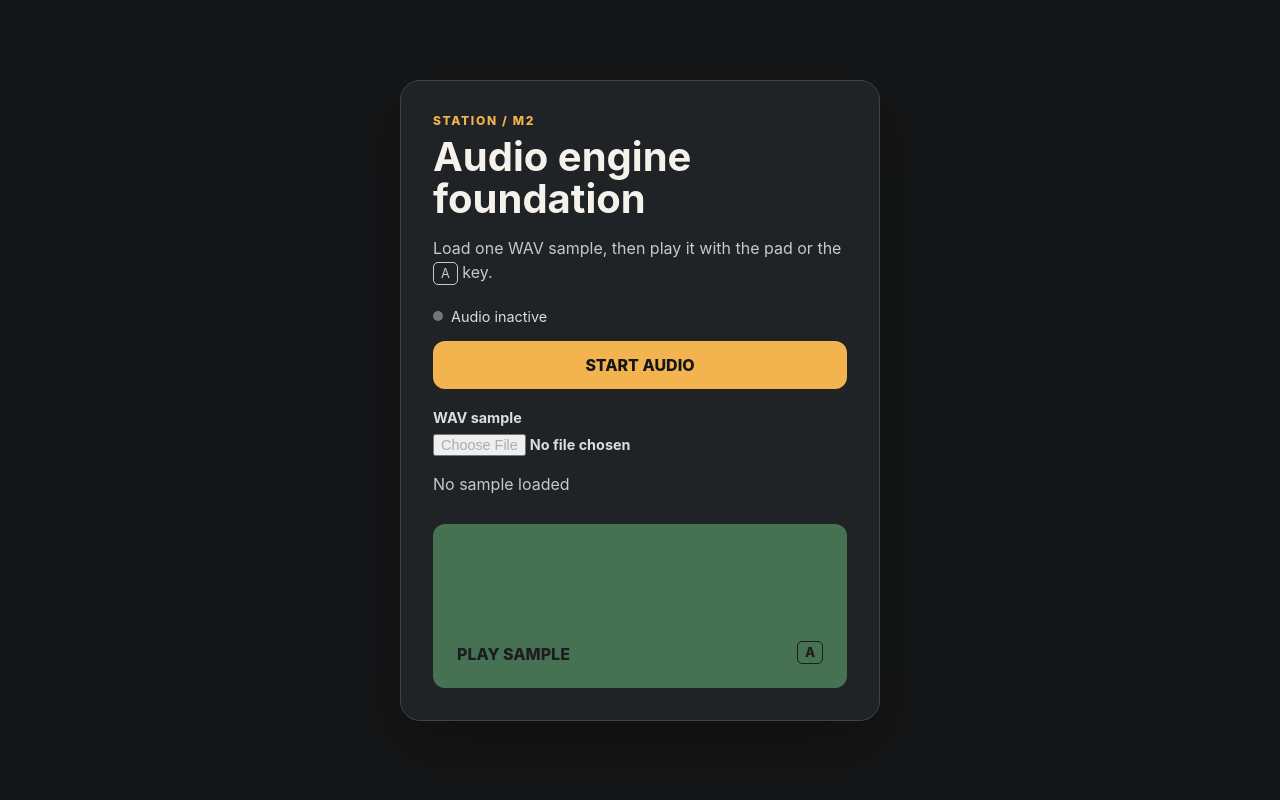
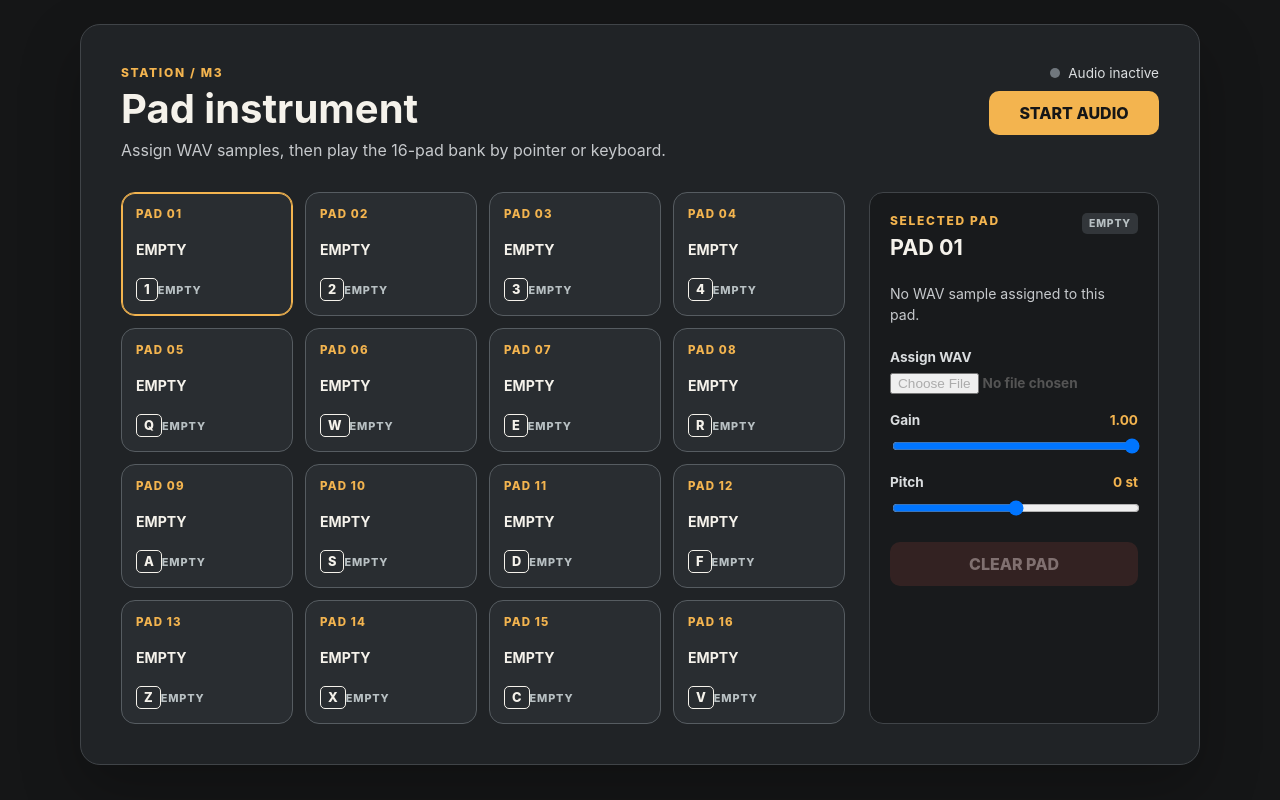
Before and after one commit to dobrzecgames-crypto/station, a React (Vite) app: page / in a window 1280 px wide. Built offline with nearby package versions, Linux system fonts and the light colour scheme.

Commit message:
feat: add M3 pad instrument

```diff
--- a/src/App.css
+++ b/src/App.css
@@ -1,132 +1,30 @@
-.station-shell {
-  display: grid;
-  min-height: 100vh;
-  place-items: center;
-  padding: 24px;
-}
-
-.station-panel {
-  width: min(100%, 480px);
-  padding: 32px;
-  border: 1px solid #404448;
-  border-radius: 20px;
-  background: #202326;
-  box-shadow: 0 24px 60px rgb(0 0 0 / 25%);
-}
-
-.eyebrow {
-  margin: 0;
-  color: #f3b44f;
-  font-size: 0.75rem;
-  font-weight: 800;
-  letter-spacing: 0.14em;
-}
-
-h1 {
-  margin: 8px 0;
-  font-size: clamp(1.8rem, 5vw, 2.5rem);
-  line-height: 1.05;
-}
-
-.intro,
-.sample-status {
-  color: #c6c9cc;
-  line-height: 1.5;
-}
-
-.status-row {
-  display: flex;
-  gap: 8px;
-  align-items: center;
-  margin: 24px 0 16px;
-  color: #dadddf;
-  font-size: 0.9rem;
-}
-
-.status-dot {
-  width: 10px;
-  height: 10px;
-  border-radius: 50%;
-  background: #70777d;
-}
-
-.status-starting {
-  background: #f3b44f;
-}
-
-.status-ready {
-  background: #75d28a;
-}
-
-.status-error {
-  background: #f17870;
-}
-
-.start-button,
-.pad {
-  width: 100%;
-  border: 0;
-  border-radius: 12px;
-  color: #151617;
-  background: #f3b44f;
-  font-weight: 800;
-  cursor: pointer;
-}
-
-.start-button {
-  min-height: 48px;
-}
-
-.start-button:disabled,
-.pad:disabled {
-  cursor: not-allowed;
-  opacity: 0.45;
-}
-
-.file-picker {
-  display: grid;
-  gap: 8px;
-  margin-top: 20px;
-  color: #dadddf;
-  font-size: 0.9rem;
-  font-weight: 700;
-}
-
-.file-picker input {
-  width: 100%;
-  color: #dadddf;
-}
-
-.error-message {
-  margin: 16px 0 0;
-  padding: 12px;
-  border-radius: 8px;
-  color: #ffd9d6;
-  background: #552d2a;
-  line-height: 1.4;
-}
-
-.pad {
-  display: flex;
-  min-height: 164px;
-  margin-top: 28px;
-  padding: 24px;
-  align-items: flex-end;
-  justify-content: space-between;
-  background: #75d28a;
-  font-size: 1rem;
-  text-align: left;
-}
-
-.pad:not(:disabled):active {
-  transform: translateY(2px);
-  background: #a6e5b2;
-}
-
-kbd {
-  padding: 3px 7px;
-  border: 1px solid currentColor;
-  border-radius: 5px;
-  font-family: inherit;
-  font-size: 0.8em;
-}
+.station-shell { min-height: 100vh; padding: 24px; }
+.station-panel { width: min(100%, 1120px); margin: 0 auto; padding: clamp(20px, 4vw, 40px); border: 1px solid #404448; border-radius: 20px; background: #202326; box-shadow: 0 24px 60px rgb(0 0 0 / 25%); }
+.station-header, .instrument-layout, .editor-heading, .pad-footer, .status-row { display: flex; }
+.station-header { gap: 24px; align-items: flex-start; justify-content: space-between; }
+.eyebrow { margin: 0; color: #f3b44f; font-size: .75rem; font-weight: 800; letter-spacing: .14em; }
+h1, h2 { margin: 8px 0; line-height: 1.05; }
+h1 { font-size: clamp(1.8rem, 5vw, 2.5rem); }
+h2 { font-size: 1.35rem; }
+.intro, .sample-details { color: #c6c9cc; line-height: 1.5; }
+.intro { max-width: 560px; margin: 0; }
+.audio-controls { min-width: 170px; }
+.status-row { gap: 8px; align-items: center; justify-content: flex-end; margin-bottom: 10px; color: #dadddf; font-size: .85rem; }
+.status-dot { width: 10px; height: 10px; border-radius: 50%; background: #70777d; }
+.status-starting { background: #f3b44f; }.status-ready { background: #75d28a; }.status-error { background: #f17870; }
+.start-button, .clear-button { min-height: 44px; border: 0; border-radius: 10px; font-weight: 800; cursor: pointer; }
+.start-button { width: 100%; color: #151617; background: #f3b44f; }
+.start-button:disabled, .clear-button:disabled { cursor: not-allowed; opacity: .45; }
+.error-message { margin: 20px 0 0; padding: 12px; border-radius: 8px; color: #ffd9d6; background: #552d2a; line-height: 1.4; }
+.instrument-layout { gap: 24px; align-items: stretch; margin-top: 30px; }
+.pad-grid { display: grid; flex: 1; grid-template-columns: repeat(4, minmax(90px, 1fr)); gap: 12px; }
+.pad { display: flex; min-height: 124px; padding: 14px; border: 1px solid #565c61; border-radius: 14px; flex-direction: column; justify-content: space-between; color: #f5f2eb; cursor: pointer; text-align: left; touch-action: manipulation; user-select: none; -webkit-user-select: none; transition: transform 80ms ease, border-color 80ms ease, background 80ms ease; }
+.pad-empty { background: #292d31; }.pad-loaded { background: #27513d; }.pad-selected { border-color: #f3b44f; box-shadow: inset 0 0 0 1px #f3b44f; }.pad-active { animation: pad-flash 180ms ease-out; }.pad:active { transform: translateY(2px); }
+.pad-number { color: #f3b44f; font-size: .72rem; font-weight: 800; letter-spacing: .1em; }.pad-file { overflow: hidden; margin: 8px 0; font-size: .88rem; font-weight: 700; text-overflow: ellipsis; white-space: nowrap; }.pad-footer { align-items: center; justify-content: space-between; color: #b8c0c3; font-size: .68rem; font-weight: 800; letter-spacing: .08em; }
+kbd { padding: 3px 7px; border: 1px solid currentColor; border-radius: 5px; color: #f5f2eb; font-family: inherit; font-size: .8rem; letter-spacing: 0; }
+.pad-editor { width: min(100%, 290px); padding: 20px; border: 1px solid #404448; border-radius: 14px; background: #181a1c; }.editor-heading { align-items: flex-start; justify-content: space-between; gap: 12px; }
+.sample-badge { padding: 4px 7px; border-radius: 5px; color: #b8c0c3; background: #32363a; font-size: .65rem; font-weight: 800; letter-spacing: .08em; }.sample-loaded { color: #172319; background: #75d28a; }.sample-details { min-height: 48px; margin: 16px 0; overflow-wrap: anywhere; font-size: .88rem; }
+.file-picker, .parameter-control { display: grid; gap: 8px; margin-top: 18px; color: #dadddf; font-size: .85rem; font-weight: 700; }.file-picker input, .parameter-control input { width: 100%; }.parameter-control label { display: flex; justify-content: space-between; }output { color: #f3b44f; }.clear-button { width: 100%; margin-top: 24px; color: #ffd9d6; background: #552d2a; }
+@keyframes pad-flash { from { background: #a6e5b2; transform: translateY(2px); } to { transform: translateY(0); } }
+@media (max-width: 760px) { .station-header, .instrument-layout { flex-direction: column; }.audio-controls, .pad-editor { width: 100%; }.status-row { justify-content: flex-start; } }
+@media (max-width: 480px) { .station-shell { padding: 12px; }.station-panel { padding: 16px; }.pad-grid { gap: 8px; }.pad { min-height: 92px; padding: 10px; }.pad-file { font-size: .75rem; } }
--- a/src/App.tsx
+++ b/src/App.tsx
@@ -1,9 +1,11 @@
 import { useEffect, useState } from 'react'
 import type { ChangeEvent } from 'react'
 import type { AudioEngine, AudioEngineStatus } from './audio/AudioEngine'
+import { createPadBank, padIdByKeyCode } from './pads/padBank'
+import { PadEditor } from './pads/PadEditor'
+import { PadGrid } from './pads/PadGrid'
+import type { PadState } from './pads/types'
 import './App.css'
-
-const PAD_A_SAMPLE_ID = 'pad-a'
 
 interface AppProps {
   audioEngine: AudioEngine
@@ -18,30 +20,42 @@ const statusLabels: Record<AudioEngineStatus, string> = {
 
 export function App({ audioEngine }: AppProps) {
   const [audioStatus, setAudioStatus] = useState<AudioEngineStatus>(audioEngine.getStatus())
-  const [sampleName, setSampleName] = useState<string>()
-  const [sampleDuration, setSampleDuration] = useState<number>()
+  const [pads, setPads] = useState<PadState[]>(createPadBank)
+  const [selectedPadId, setSelectedPadId] = useState<PadState['id']>('pad-01')
+  const [activePadId, setActivePadId] = useState<PadState['id'] | null>(null)
   const [errorMessage, setErrorMessage] = useState<string>()
+  const selectedPad = pads.find((pad) => pad.id === selectedPadId)!
+  const audioReady = audioStatus === 'ready'
 
-  const padIsReady = audioStatus === 'ready' && audioEngine.hasSample(PAD_A_SAMPLE_ID)
+  const triggerPad = (padId: PadState['id']) => {
+    const pad = pads.find((candidate) => candidate.id === padId)
+    setSelectedPadId(padId)
+    if (!pad || !audioReady || !audioEngine.hasSample(padId)) {
+      return
+    }
+    audioEngine.triggerSample(padId, { gain: pad.gain, pitchSemitones: pad.pitchSemitones })
+    setActivePadId(padId)
+  }
 
   useEffect(() => {
     const onKeyDown = (event: KeyboardEvent) => {
-      if (event.code !== 'KeyA' || event.repeat || event.altKey || event.ctrlKey || event.metaKey) {
+      if (event.repeat || event.altKey || event.ctrlKey || event.metaKey || isTypingTarget(event.target)) {
         return
       }
-
+      const padId = padIdByKeyCode.get(event.code)
+      if (!padId) {
+        return
+      }
       event.preventDefault()
-      audioEngine.triggerSample(PAD_A_SAMPLE_ID)
+      triggerPad(padId)
     }
-
     window.addEventListener('keydown', onKeyDown)
     return () => window.removeEventListener('keydown', onKeyDown)
-  }, [audioEngine])
+  }, [audioEngine, pads, audioReady])
 
   const startAudio = async () => {
     setErrorMessage(undefined)
     setAudioStatus('starting')
-
     try {
       await audioEngine.initialize()
       setAudioStatus(audioEngine.getStatus())
@@ -51,73 +65,67 @@ export function App({ audioEngine }: AppProps) {
     }
   }
 
-  const loadSample = async (event: ChangeEvent<HTMLInputElement>) => {
+  const updateSelectedPad = (changes: Pick<PadState, 'gain' | 'pitchSemitones'>) => {
+    setPads((currentPads) => currentPads.map((pad) => (pad.id === selectedPadId ? { ...pad, ...changes } : pad)))
+  }
+
+  const loadSelectedPad = async (event: ChangeEvent<HTMLInputElement>) => {
     const file = event.target.files?.[0]
     event.target.value = ''
-
     if (!file) {
       return
     }
-
     setErrorMessage(undefined)
-
     try {
-      const loadedSample = await audioEngine.loadSample(PAD_A_SAMPLE_ID, file)
-      setSampleName(loadedSample.filename)
-      setSampleDuration(loadedSample.durationSeconds)
+      const loadedSample = await audioEngine.loadSample(selectedPadId, file)
+      setPads((currentPads) => currentPads.map((pad) => (pad.id === selectedPadId ? { ...pad, fileName: loadedSample.filename, durationSeconds: loadedSample.durationSeconds } : pad)))
     } catch (error) {
       setErrorMessage(toMessage(error))
     }
   }
 
+  const clearSelectedPad = () => {
+    audioEngine.removeSample(selectedPadId)
+    setPads((currentPads) => currentPads.map((pad) => (pad.id === selectedPadId ? { ...pad, fileName: null, durationSeconds: null, gain: 1, pitchSemitones: 0 } : pad)))
+    setActivePadId((currentPadId) => (currentPadId === selectedPadId ? null : currentPadId))
+  }
+
   return (
     <main className="station-shell">
       <section className="station-panel" aria-labelledby="station-title">
-        <p className="eyebrow">STATION / M2</p>
-        <h1 id="station-title">Audio engine foundation</h1>
-        <p className="intro">Load one WAV sample, then play it with the pad or the <kbd>A</kbd> key.</p>
-
-        <div className="status-row" role="status" aria-live="polite">
-          <span className={`status-dot status-${audioStatus}`} aria-hidden="true" />
-          {statusLabels[audioStatus]}
+        <header className="station-header">
+          <div>
+            <p className="eyebrow">STATION / M3</p>
+            <h1 id="station-title">Pad instrument</h1>
+            <p className="intro">Assign WAV samples, then play the 16-pad bank by pointer or keyboard.</p>
+          </div>
+          <div className="audio-controls">
+            <div className="status-row" role="status" aria-live="polite">
+              <span className={`status-dot status-${audioStatus}`} aria-hidden="true" />
+              {statusLabels[audioStatus]}
+            </div>
+            <button className="start-button" type="button" onClick={() => void startAudio()} disabled={audioStatus === 'starting'}>
+              {audioReady ? 'AUDIO READY' : 'START AUDIO'}
+            </button>
+          </div>
+        </header>
+        {errorMessage && <p className="error-message" role="alert">{errorMessage}</p>}
+        <div className="instrument-layout">
+          <PadGrid pads={pads} selectedPadId={selectedPadId} activePadId={activePadId} audioReady={audioReady} onTrigger={triggerPad} onFeedbackEnd={(padId) => setActivePadId((currentPadId) => currentPadId === padId ? null : currentPadId)} />
+          <PadEditor pad={selectedPad} audioReady={audioReady} onImport={(event) => void loadSelectedPad(event)} onUpdate={updateSelectedPad} onClear={clearSelectedPad} />
         </div>
-
-        <button className="start-button" type="button" onClick={() => void startAudio()} disabled={audioStatus === 'starting'}>
-          {audioStatus === 'ready' ? 'AUDIO READY' : 'START AUDIO'}
-        </button>
-
-        <label className="file-picker">
-          <span>WAV sample</span>
-          <input type="file" accept="audio/wav,.wav" disabled={audioStatus !== 'ready'} onChange={(event) => void loadSample(event)} />
-        </label>
-
-        <p className="sample-status" aria-live="polite">
-          {sampleName ? `${sampleName} · ${sampleDuration?.toFixed(2)} s` : 'No sample loaded'}
-        </p>
-
-        {errorMessage && (
-          <p className="error-message" role="alert">
-            {errorMessage}
-          </p>
-        )}
-
-        <button
-          className="pad"
-          type="button"
-          disabled={!padIsReady}
-          onPointerDown={(event) => {
-            event.preventDefault()
-            audioEngine.triggerSample(PAD_A_SAMPLE_ID)
-          }}
-        >
-          <span>PLAY SAMPLE</span>
-          <kbd>A</kbd>
-        </button>
       </section>
     </main>
   )
 }
 
+function isTypingTarget(target: EventTarget | null): boolean {
+  if (!(target instanceof HTMLElement)) {
+    return false
+  }
+  return target.isContentEditable || target instanceof HTMLInputElement || target instanceof HTMLTextAreaElement || target instanceof HTMLSelectElement
+}
+
 function toMessage(error: unknown): string {
   return error instanceof Error ? error.message : 'An unexpected audio error occurred.'
 }
--- a/src/index.css
+++ b/src/index.css
@@ -16,12 +16,16 @@ body {
 }
 
 button,
-input {
+input,
+select,
+textarea {
   font: inherit;
 }
 
 button:focus-visible,
-input:focus-visible {
+input:focus-visible,
+select:focus-visible,
+textarea:focus-visible {
   outline: 3px solid #f3b44f;
   outline-offset: 3px;
 }
--- /dev/null
+++ b/src/pads/Pad.tsx
@@ -0,0 +1,46 @@
+import type { PadState } from './types'
+
+interface PadProps {
+  pad: PadState
+  keyLabel: string
+  isSelected: boolean
+  isActive: boolean
+  audioReady: boolean
+  onTrigger: (padId: PadState['id']) => void
+  onFeedbackEnd: (padId: PadState['id']) => void
+}
+
+export function Pad({
+  pad,
+  keyLabel,
+  isSelected,
+  isActive,
+  audioReady,
+  onTrigger,
+  onFeedbackEnd,
+}: PadProps) {
+  const isLoaded = pad.fileName !== null
+
+  return (
+    <button
+      type="button"
+      className={`pad ${isLoaded ? 'pad-loaded' : 'pad-empty'} ${isSelected ? 'pad-selected' : ''} ${isActive ? 'pad-active' : ''}`}
+      aria-pressed={isSelected}
+      aria-label={`${pad.label}, ${isLoaded ? `loaded: ${pad.fileName}` : 'empty'}, key ${keyLabel}`}
+      onAnimationEnd={() => onFeedbackEnd(pad.id)}
+      onPointerDown={(event) => {
+        event.preventDefault()
+        onTrigger(pad.id)
+      }}
+    >
+      <span className="pad-number">{pad.label}</span>
+      <span className="pad-file" title={pad.fileName ?? undefined}>
+        {isLoaded ? pad.fileName : 'EMPTY'}
+      </span>
+      <span className="pad-footer">
+        <kbd>{keyLabel}</kbd>
+        <span>{audioReady && isLoaded ? 'READY' : isLoaded ? 'LOCKED' : 'EMPTY'}</span>
+      </span>
+    </button>
+  )
+}
--- /dev/null
+++ b/src/pads/PadEditor.tsx
@@ -0,0 +1,44 @@
+import type { ChangeEvent } from 'react'
+import type { PadState } from './types'
+
+interface PadEditorProps {
+  pad: PadState
+  audioReady: boolean
+  onImport: (event: ChangeEvent<HTMLInputElement>) => void
+  onUpdate: (changes: Pick<PadState, 'gain' | 'pitchSemitones'>) => void
+  onClear: () => void
+}
+
+export function PadEditor({ pad, audioReady, onImport, onUpdate, onClear }: PadEditorProps) {
+  return (
+    <aside className="pad-editor" aria-labelledby="pad-editor-title">
+      <div className="editor-heading">
+        <div>
+          <p className="eyebrow">SELECTED PAD</p>
+          <h2 id="pad-editor-title">{pad.label}</h2>
+        </div>
+        <span className={pad.fileName ? 'sample-badge sample-loaded' : 'sample-badge'}>
+          {pad.fileName ? 'LOADED' : 'EMPTY'}
+        </span>
+      </div>
+      <p className="sample-details">
+        {pad.fileName ? `${pad.fileName} · ${pad.durationSeconds?.toFixed(2)} s` : 'No WAV sample assigned to this pad.'}
+      </p>
+      <label className="file-picker">
+        <span>Assign WAV</span>
+        <input type="file" accept="audio/wav,.wav" disabled={!audioReady} onChange={onImport} />
+      </label>
+      <div className="parameter-control">
+        <label htmlFor="pad-gain">Gain <output>{pad.gain.toFixed(2)}</output></label>
+        <input id="pad-gain" type="range" min="0" max="1" step="0.01" value={pad.gain} onChange={(event) => onUpdate({ gain: Number(event.target.value), pitchSemitones: pad.pitchSemitones })} />
+      </div>
+      <div className="parameter-control">
+        <label htmlFor="pad-pitch">Pitch <output>{pad.pitchSemitones > 0 ? '+' : ''}{pad.pitchSemitones} st</output></label>
+        <input id="pad-pitch" type="range" min="-12" max="12" step="1" value={pad.pitchSemitones} onChange={(event) => onUpdate({ gain: pad.gain, pitchSemitones: Number(event.target.value) })} />
+      </div>
+      <button className="clear-button" type="button" disabled={!pad.fileName} onClick={onClear}>
+        CLEAR PAD
+      </button>
+    </aside>
+  )
+}
--- /dev/null
+++ b/src/pads/PadGrid.tsx
@@ -0,0 +1,31 @@
+import { padDefinitions } from './padBank'
+import { Pad } from './Pad'
+import type { PadState } from './types'
+
+interface PadGridProps {
+  pads: PadState[]
+  selectedPadId: PadState['id']
+  activePadId: PadState['id'] | null
+  audioReady: boolean
+  onTrigger: (padId: PadState['id']) => void
+  onFeedbackEnd: (padId: PadState['id']) => void
+}
+
+export function PadGrid({ pads, selectedPadId, activePadId, audioReady, onTrigger, onFeedbackEnd }: PadGridProps) {
+  return (
+    <div className="pad-grid" aria-label="16 pad bank">
+      {pads.map((pad, index) => (
+        <Pad
+          key={pad.id}
+          pad={pad}
+          keyLabel={padDefinitions[index].keyLabel}
+          isSelected={pad.id === selectedPadId}
+          isActive={pad.id === activePadId}
+          audioReady={audioReady}
+          onTrigger={onTrigger}
+          onFeedbackEnd={onFeedbackEnd}
+        />
+      ))}
+    </div>
+  )
+}
--- /dev/null
+++ b/src/pads/padBank.ts
@@ -0,0 +1,43 @@
+import type { PadDefinition, PadState } from './types'
+
+const padKeys = [
+  ['Digit1', '1'],
+  ['Digit2', '2'],
+  ['Digit3', '3'],
+  ['Digit4', '4'],
+  ['KeyQ', 'Q'],
+  ['KeyW', 'W'],
+  ['KeyE', 'E'],
+  ['KeyR', 'R'],
+  ['KeyA', 'A'],
+  ['KeyS', 'S'],
+  ['KeyD', 'D'],
+  ['KeyF', 'F'],
+  ['KeyZ', 'Z'],
+  ['KeyX', 'X'],
+  ['KeyC', 'C'],
+  ['KeyV', 'V'],
+] as const
+
+export const padDefinitions: PadDefinition[] = padKeys.map(([keyCode, keyLabel], index) => {
+  const number = String(index + 1).padStart(2, '0')
+  return {
+    id: `pad-${number}`,
+    keyCode,
+    keyLabel,
+    label: `PAD ${number}`,
+  }
+})
+
+export const padIdByKeyCode = new Map(padDefinitions.map((pad) => [pad.keyCode, pad.id]))
+
+export function createPadBank(): PadState[] {
+  return padDefinitions.map((pad) => ({
+    id: pad.id,
+    label: pad.label,
+    fileName: null,
+    durationSeconds: null,
+    gain: 1,
+    pitchSemitones: 0,
+  }))
+}
--- /dev/null
+++ b/src/pads/types.ts
@@ -0,0 +1,17 @@
+import type { SampleId } from '../audio/AudioEngine'
+
+export interface PadState {
+  id: SampleId
+  label: string
+  fileName: string | null
+  durationSeconds: number | null
+  gain: number
+  pitchSemitones: number
+}
+
+export interface PadDefinition {
+  id: SampleId
+  keyCode: string
+  keyLabel: string
+  label: string
+}
```
Also changed, not shown: 2 other files (tests, documents, lock files or other folders).
